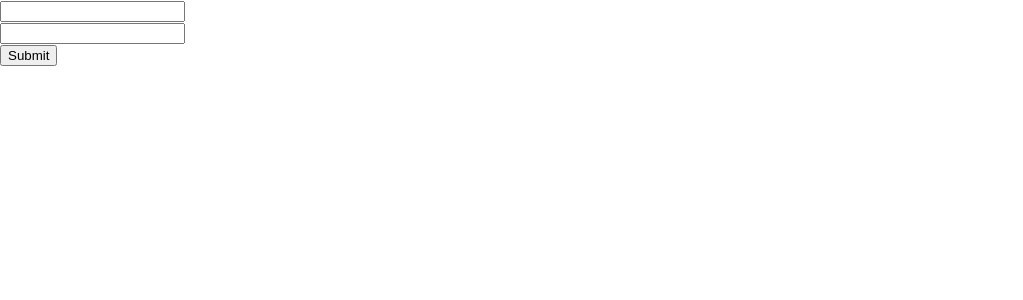
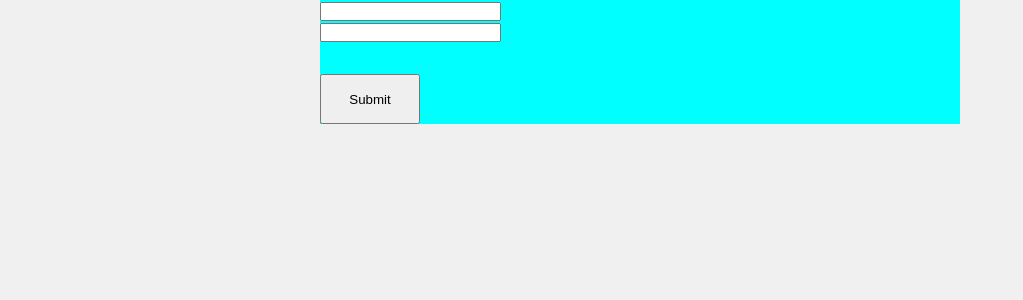
Before and after one commit to 2348901563po/Senior-Project-original, a React (Create React App) app in the folder senior-project/: page / in a window 1280 px wide. Shown: the top 300 px of the page, without its empty margins (0-1023 px from the left). Built offline with nearby package versions, Linux system fonts and the light colour scheme.

Commit message:
Added Software to help with page transitions

```diff
--- /dev/null
+++ b/package.json
@@ -0,0 +1,6 @@
+{
+  "dependencies": {
+    "framer-motion": "^9.0.4",
+    "react-router-dom": "^6.8.1"
+  }
+}
--- a/senior-project/src/App.css
+++ b/senior-project/src/App.css
@@ -1,11 +1,50 @@
+*{
+  margin: 0;
+  padding: 0;
+  box-sizing: border-box;
+}
+
 .App {
   text-align: center;
+}
+
+form{
+  width: 50vw;
+  margin: auto;
+  background-color: aqua;
+}
+
+#username{
+  margin: auto;
+}
+
+#password{ margin:auto;
+}
+h1{
+  text-align: center;
+
+}
+div{
+  width:100%;
+}
+
+body{
+  background-color: #f0f0f0;
+  width: 100%;
+  height: 100vh;
 }
 
 .App-logo {
   height: 40vmin;
   pointer-events: none;
 }
+
+button{
+  width: 100px;
+  height: 50px;
+  margin-top: 5%;
+}
+/*
 
 @media (prefers-reduced-motion: no-preference) {
   .App-logo {
@@ -24,6 +63,7 @@
   color: white;
 }
 
+
 .App-link {
   color: #61dafb;
 }
@@ -36,3 +76,4 @@
     transform: rotate(360deg);
   }
 }
+*/
```
Also changed, not shown: 1 other file (tests, documents, lock files or other folders).
